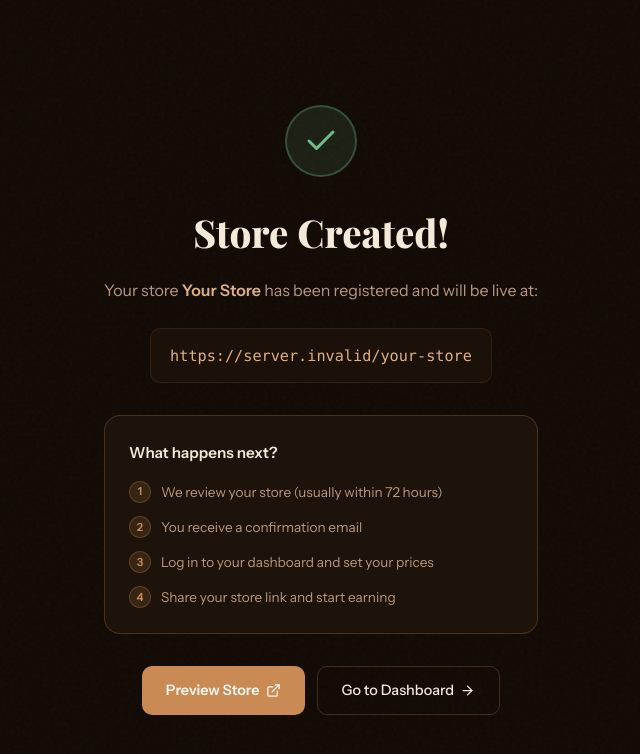
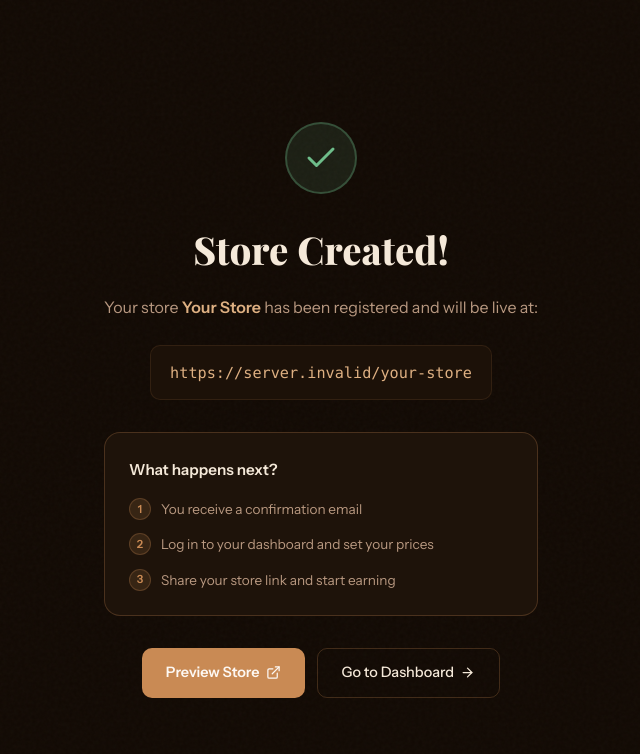
Before and after one commit to Edges-Enterprise/Edges_LandingPage, a Next.js app: page /reseller/success in a window 1280 px wide. Shown: the top 754 px of the page, without its empty margins (319-959 px from the left). Built offline with nearby package versions, Linux system fonts and the light colour scheme; no server answers; a web font is replaced by a local one.

Commit message:
fix: remove outdated message from success page

```diff
--- a/src/app/reseller/success/page.tsx
+++ b/src/app/reseller/success/page.tsx
@@ -117,7 +117,6 @@ export default async function SuccessPage({
             style={{ display: "flex", flexDirection: "column", gap: "0.8rem" }}
           >
             {[
-              "We review your store (usually within 72 hours)",
               "You receive a confirmation email",
               "Log in to your dashboard and set your prices",
               "Share your store link and start earning",
```
